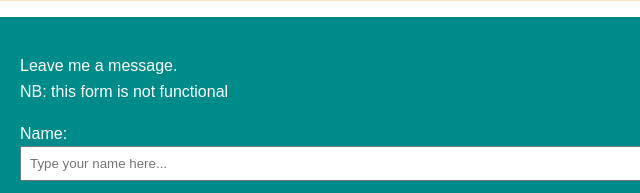
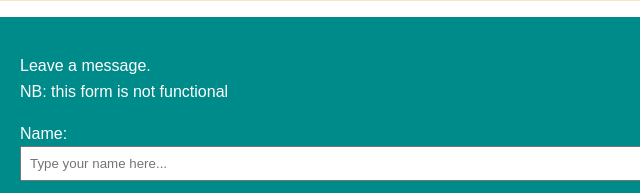
Before and after one commit to cl3ms01/portfolio, a plain HTML site: page index.html in a window 1280 px wide. Shown: the part 1059-1252 px from the top of the page, 0-640 px from the left. Drawn offline with Linux system fonts and the light colour scheme; a script that the page names is missing.

Commit message:
Add files via upload

```diff
--- a/index.html
+++ b/index.html
@@ -65,7 +65,7 @@
         </section>
         </div>
         <div class="form">
-            <p>Leave me a message. <br>NB: this form is not functional</p>
+            <p>Leave a message. <br>NB: this form is not functional</p>
                 <form>
                     <div class="forms"><label>Name:</label><input type="text" placeholder="Type your name here..."></div>
                     <div class="forms"><label>EMAIL:</label><input type="text" placeholder="Your email address..."></div>
```
